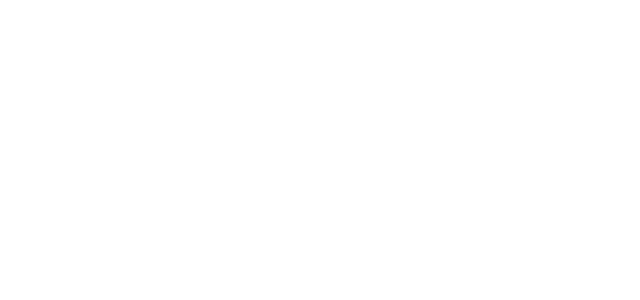
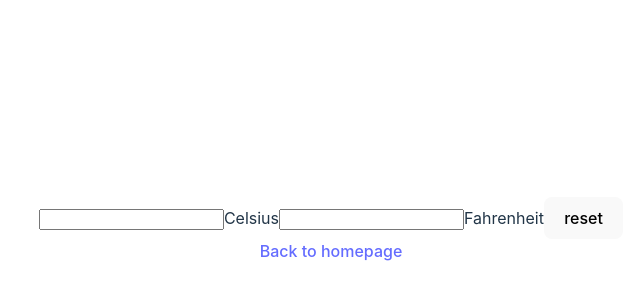
Before and after one commit to LuYujin9/7Guis, a React (Vite) app: page /temperatureConverterTwo in a window 1280 px wide. Before the commit this address had no page. Shown: the part 170-470 px from the top of the page, without its empty margins (309-949 px from the left). Built offline with nearby package versions, Linux system fonts and the light colour scheme.

Commit message:
used the useSycedState

```diff
--- a/src/App.tsx
+++ b/src/App.tsx
@@ -3,6 +3,7 @@
 import { Routes, Route } from "react-router-dom";
 import Homepage from "./pages/homepage.tsx";
 import TemperatureConverter from "./pages/temperatureConverter.tsx";
+import TemperatureConverterTwo from "./pages/temperatureConverterTwo.tsx";
 
 function App() {
   return (
@@ -10,6 +11,10 @@
       <Route path="/" element={<Homepage />} />
       <Route path="counter" element={<Counter />} />
       <Route path="temperatureConverter" element={<TemperatureConverter />} />
+      <Route
+        path="temperatureConverterTwo"
+        element={<TemperatureConverterTwo />}
+      />
     </Routes>
   );
 }
--- a/src/pages/homepage.tsx
+++ b/src/pages/homepage.tsx
@@ -5,11 +5,15 @@
     <>
       <ul>
         <li>
-          {" "}
           <NavLink to="/counter">counter</NavLink>
         </li>
         <li>
-          <NavLink to="/temperatureConverter">temperatureConverter</NavLink>
+          <NavLink to="/temperatureConverter">Temperature Converter</NavLink>
+        </li>
+        <li>
+          <NavLink to="/temperatureConverterTwo">
+            Temperature Converter Two
+          </NavLink>
         </li>
       </ul>
     </>
--- /dev/null
+++ b/src/pages/temperatureConverterTwo.tsx
@@ -0,0 +1,94 @@
+import { useState } from "react";
+import { NavLink } from "react-router-dom";
+
+export default function TemperatureConverterTwo() {
+  const useSycedState = (): [
+    { celsius: undefined | number; fahrenheit: undefined | number },
+    (newValue: undefined | number) => void,
+    (newValue: undefined | number) => void
+  ] => {
+    const [values, setValues] = useState<{
+      celsius: undefined | number;
+      fahrenheit: undefined | number;
+    }>({
+      celsius: undefined,
+      fahrenheit: celsiusToFahrenheit(undefined),
+    });
+
+    function fahrenheitToCelsius(input: undefined | number) {
+      if (input === undefined) {
+        return undefined;
+      }
+      //console.log(input, (input - 32) * (5 / 9));
+      return Math.floor((input - 32) * (5 / 9) * 100) / 100;
+    }
+    function celsiusToFahrenheit(input: undefined | number) {
+      if (input === undefined) {
+        return undefined;
+      }
+      //console.log(input, input * (9 / 5) + 32);
+      return Math.floor((input * (9 / 5) + 32) * 100) / 100;
+    }
+
+    const setFahrenheit = (newValue: undefined | number) => {
+      setValues({
+        celsius: fahrenheitToCelsius(newValue),
+        fahrenheit: newValue,
+      });
+    };
+
+    const setCelsius = (newValue: undefined | number) => {
+      setValues({
+        celsius: newValue,
+        fahrenheit: celsiusToFahrenheit(newValue),
+      });
+    };
+
+    return [values, setFahrenheit, setCelsius];
+  };
+
+  const [values, setFahrenheit, setCelsius] = useSycedState();
+
+  function reset() {
+    setFahrenheit(undefined);
+  }
+
+  function updateFromCelsius(event: React.ChangeEvent<HTMLInputElement>) {
+    if (!event.target.value) {
+      setCelsius(undefined);
+      return;
+    }
+    setCelsius(Number(event.target.value));
+  }
+
+  function updateFromFahrenheit(event: React.ChangeEvent<HTMLInputElement>) {
+    if (!event.target.value) {
+      setFahrenheit(undefined);
+      return;
+    }
+    setFahrenheit(Number(event.target.value));
+  }
+
+  return (
+    <>
+      <div>
+        <input
+          type="number"
+          id="celsius"
+          value={values.celsius === undefined ? "" : values.celsius}
+          onChange={updateFromCelsius}
+        />
+        <label htmlFor="celsius">Celsius</label>
+        <input
+          type="number"
+          id="fahrenheit"
+          value={values.fahrenheit === undefined ? "" : values.fahrenheit}
+          onChange={updateFromFahrenheit}
+        />
+        <label htmlFor="fahrenheit">Fahrenheit</label>
+        <button onClick={reset}>reset</button>
+      </div>
+      <NavLink to="/">Back to homepage</NavLink>
+    </>
+  );
+}
```
